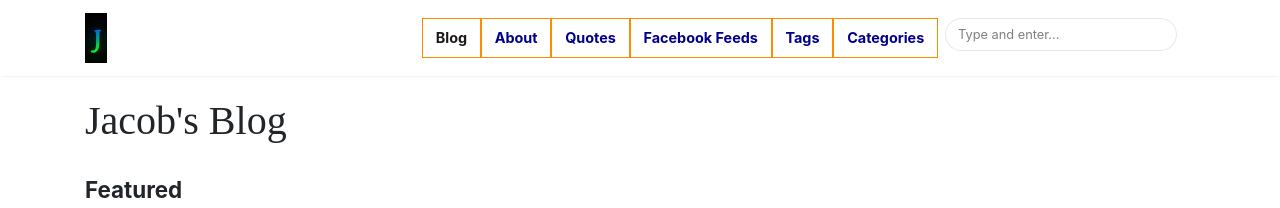
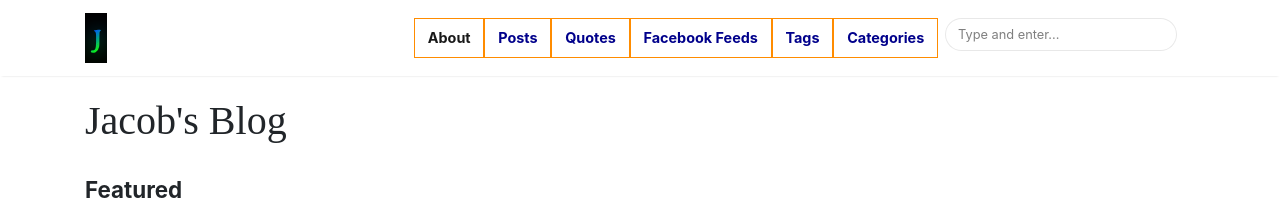
Before and after one commit to JacOng17/JacOng17.github.io, a Jekyll site: the page built from index.html, in a window 1280 px wide. Shown: the top 208 px of the page. Built offline with Jekyll 4.4.1, drawn with Linux system fonts in a browser that asks for light colours; the list of posts is cut into pages by our own code.

Commit message:
Renamed/re-giged navbar.

```diff
--- a/_layouts/default.html
+++ b/_layouts/default.html
@@ -81,10 +81,10 @@
             {% else %}
             <li class="nav-item">
             {% endif %}
-                <a class="nav-link" href="{{ site.baseurl }}/index.html">Blog</a>
+              <a class="nav-link" href="{{ site.baseurl }}/about">About</a>
             </li>
             <li class="nav-item">
-                <a class="nav-link" href="{{ site.baseurl }}/about">About</a>
+              <a class="nav-link" href="{{ site.baseurl }}/index.html">Posts</a>
             </li>
             <li class="nav-item">
               <a class="nav-link" href="{{ site.baseurl }}/quotes">Quotes</a>
```
